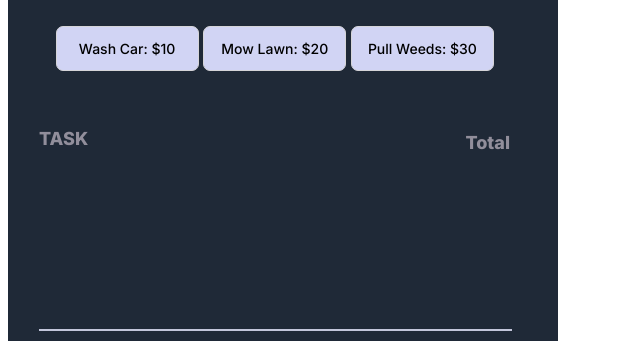
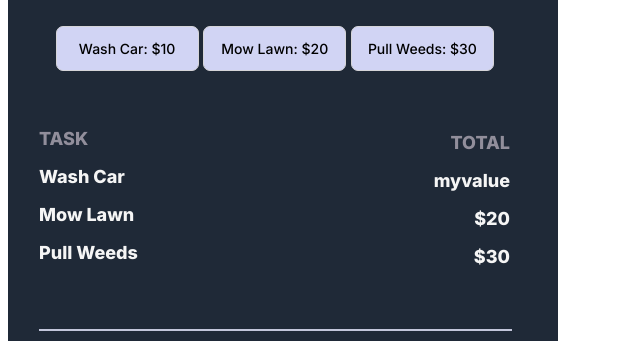
Before and after one commit to shaunvan119/invoice-creator, a plain HTML site: page index.html in a window 1280 px wide. Both pictures are taken after a click on the button "Wash Car: $10". Shown: the part 201-542 px from the top of the page, without its empty margins (0-640 px from the left). Drawn offline with Linux system fonts and the light colour scheme.

Commit message:
JS wash value event listeners

```diff
--- a/index.css
+++ b/index.css
@@ -203,6 +203,16 @@ font-size: 15px;
 font-weight: 500;
 line-height: 24px;
 letter-spacing: 0em;
+}
 
+.task-list {
+width: 200px;
+font-size: 18px;
+color: #F5F5F5;
+}
 
+.sum-totals {
+
+font-size: 18px;
+color: #F5F5F5;
 }
--- a/index.html
+++ b/index.html
@@ -20,15 +20,25 @@
                 </div>
        </div>
        <div class="button-collection">
-                    <button id="wash">Wash Car: $10</button>
+                    <button id="wash" value="myvalue" onclick="washFunction()">Wash Car: $10</button>
                     <button id="Mow">Mow Lawn: $20</button>
                     <button id="Weeds">Pull Weeds: $30</button>
             </div>
                       <div id="task-total-left">
                       <h2>TASK</h2>
+                      <div class="task-list">
+                        <p id="task-wash">Wash Car</p>
+                        <p id="task-mow">Mow Lawn</p>
+                        <p id="task-weeds">Pull Weeds</p>
+                      </div>
                    </div>
                       <div id="task-total-right">
-                      <h2>Total</h2>
+                      <h2>TOTAL</h2>
+                      <div class="sum-totals">
+                        <p id="total-wash"></p>
+                        <p id="total-mow">$20</p>
+                        <p id="total-weeds">$30</p>
+                      </div>
                    </div>
                       <div class="line-img">
                    </div>
--- a/index.js
+++ b/index.js
@@ -4,8 +4,15 @@ const weedBtn = document.getElementById("Weeds")
 const sendBtn = document.getElementById("send-invoice")
 
 
+
+//function washFunction() {
+    //let totalWashAmount = document.getElementById("wash").value;
+   // document.getElementById("total-wash").innerHTML = totalWashAmount;
+//}
+
 washBtn.addEventListener("click", function() {
-    console.log("click")
+    let totalWashAmount = document.getElementById("wash").value;
+    document.getElementById("total-wash").innerHTML = totalWashAmount;
 })
 
 mowBtn.addEventListener("click", function() {
@@ -17,5 +24,5 @@ weedBtn.addEventListener("click", function() {
 })
 
 sendBtn.addEventListener("click", function() {
-    console.log("click")
+    sendBtn.innerHTML = "<span style='color:white'>EMAIL SENT</span>";
 })
```
